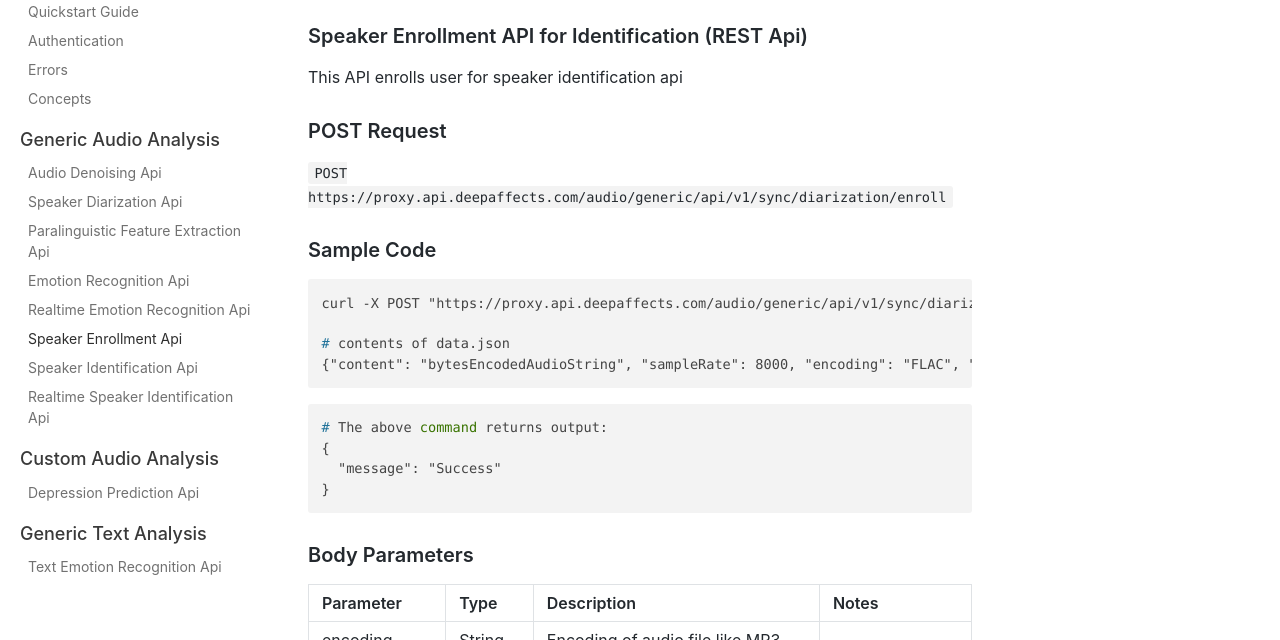
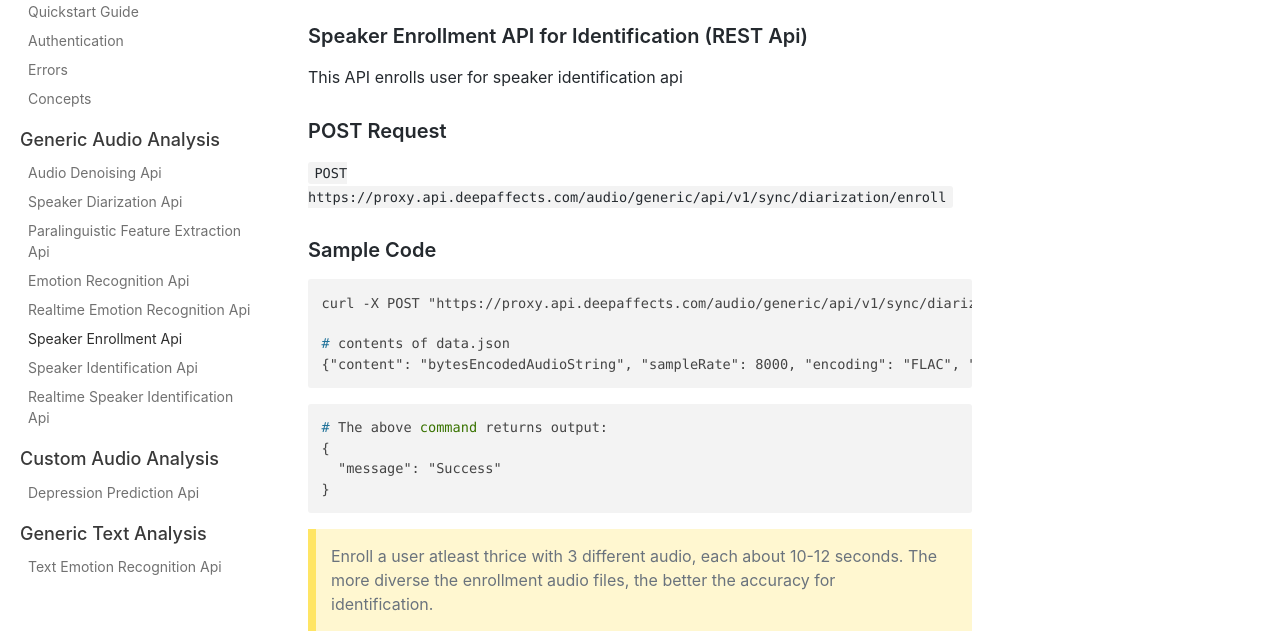
Before and after one commit to SEERNET/developer-docs, a plain HTML site: page docs/speaker-enrollment-api.html in a window 1280 px wide. Shown: the part 160-800 px from the top of the page. Drawn offline with nearby package versions, Linux system fonts and the light colour scheme.

Commit message:
Deploy website
Deploy website version based on 62254370f448f4b5a1f6748f9db1b1e1fd65a494

```diff
--- a/docs/speaker-enrollment-api.html
+++ b/docs/speaker-enrollment-api.html
@@ -36,6 +36,10 @@
   "message": "Success"
 }
 </code></pre>
+<blockquote>
+<p>Enroll a user atleast thrice with 3 different audio, each about 10-12 seconds.
+The more diverse the enrollment audio files, the better the accuracy for identification.</p>
+</blockquote>
 <h3><a class="anchor" aria-hidden="true" id="body-parameters"></a><a href="#body-parameters" aria-hidden="true" class="hash-link"><svg class="hash-link-icon" aria-hidden="true" height="16" version="1.1" viewBox="0 0 16 16" width="16"><path fill-rule="evenodd" d="M4 9h1v1H4c-1.5 0-3-1.69-3-3.5S2.55 3 4 3h4c1.45 0 3 1.69 3 3.5 0 1.41-.91 2.72-2 3.25V8.59c.58-.45 1-1.27 1-2.09C10 5.22 8.98 4 8 4H4c-.98 0-2 1.22-2 2.5S3 9 4 9zm9-3h-1v1h1c1 0 2 1.22 2 2.5S13.98 12 13 12H9c-.98 0-2-1.22-2-2.5 0-.83.42-1.64 1-2.09V6.25c-1.09.53-2 1.84-2 3.25C6 11.31 7.55 13 9 13h4c1.45 0 3-1.69 3-3.5S14.5 6 13 6z"></path></svg></a>Body Parameters</h3>
 <table>
 <thead>
```
Also changed, not shown: docs/quick-start.html (+1 -1 lines).
